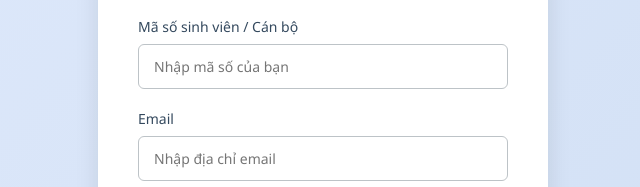
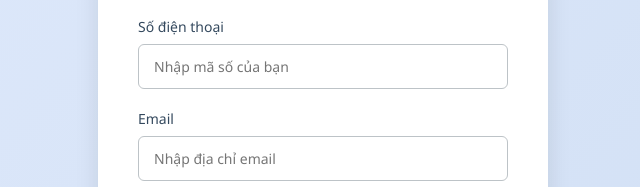
Before and after one commit to buithanh1527-BXT/BTL-AC2070, a website: page views/regis.html in a window 1280 px wide. Shown: the part 269-456 px from the top of the page, 317-957 px from the left. Drawn offline with Linux system fonts and the light colour scheme.

Commit message:
Update regis.html

```diff
--- a/views/regis.html
+++ b/views/regis.html
@@ -143,7 +143,7 @@
             </div>
 
             <div class="input-group">
-                <label for="readerId">Mã số sinh viên / Cán bộ</label>
+                <label for="readerId">Số điện thoại</label>
                 <input type="text" id="readerId" placeholder="Nhập mã số của bạn" required>
             </div>
 
```
